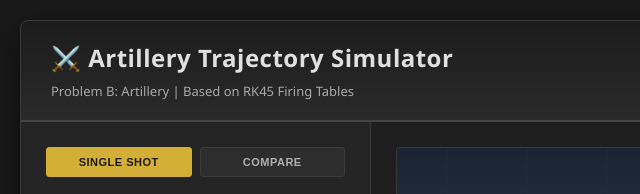
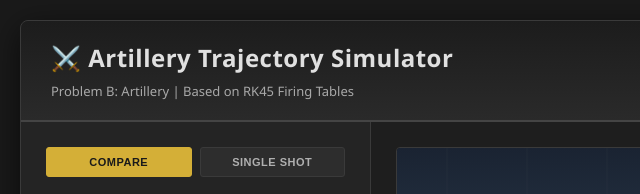
Before and after one commit to heronet/upc25, a plain HTML site: page index.html in a window 1280 px wide. Shown: the top 194 px of the page, 0-640 px from the left. Drawn offline with Linux system fonts and the light colour scheme.

Commit message:
update
Signed-off-by: Siratul Islam <email@sirat.me>

```diff
--- a/index.html
+++ b/index.html
@@ -316,11 +316,11 @@
       <div class="main-content">
         <div class="controls-panel">
           <div class="mode-selector">
-            <button class="mode-btn active" onclick="setMode('single')">
+            <button class="mode-btn active" onclick="setMode('compare')">
+              Compare
+            </button>
+            <button class="mode-btn" onclick="setMode('single')">
               Single Shot
-            </button>
-            <button class="mode-btn" onclick="setMode('compare')">
-              Compare
             </button>
           </div>
 
@@ -520,7 +520,7 @@
       const canvas = document.getElementById("trajectoryCanvas");
       const ctx = canvas.getContext("2d");
 
-      let mode = "single";
+      let mode = "compare";
       let trajectories = [];
       let mountainProfile = null;
       let groundTexture = null;
```
